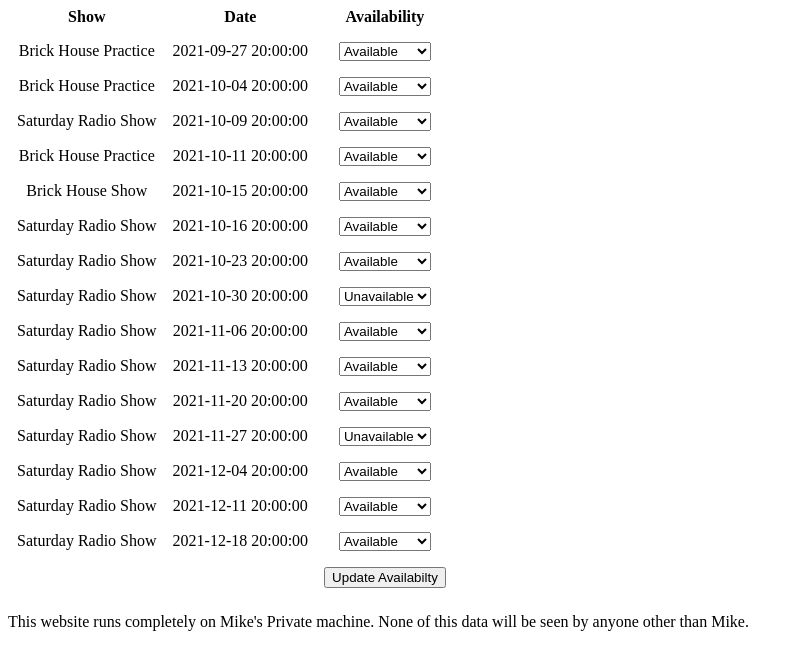
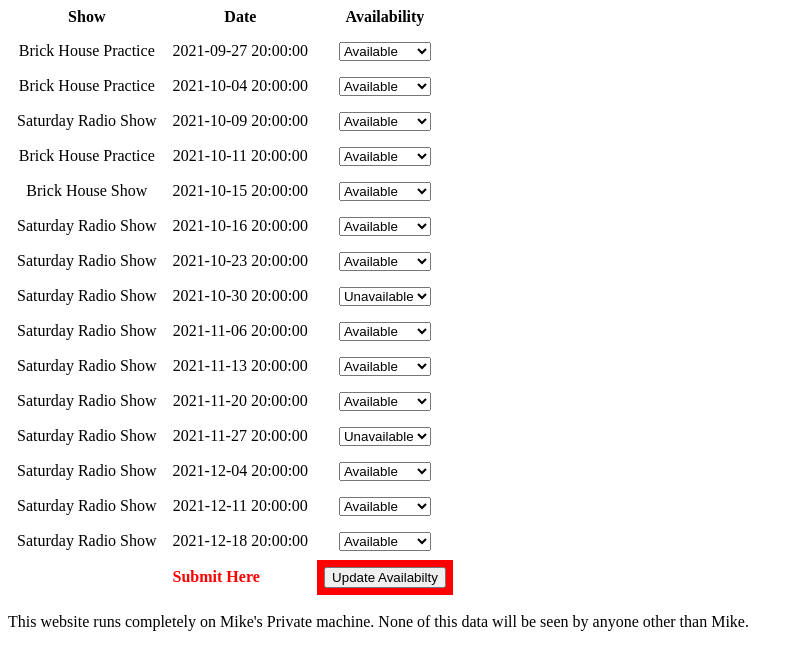
Before and after one commit to mfederw/schedulecast, a PHP site: page /user_home.php in a window 1280 px wide. Shown: the part 617-1264 px from the top of the page, without its empty margins (0-800 px from the left). Run offline with PHP 8.4, Linux system fonts and the light colour scheme; the visitor is signed in with stand-in values (Sample User, id 1); data comes from the database, SQL or seed files in the repository; data that the repository does not hold is empty.

Commit message:
Making the Update Availability button more obvious.

```diff
--- a/html/user_home.php
+++ b/html/user_home.php
@@ -144,7 +144,7 @@ if ($sql2 != "") {
 		echo "</td><td><font color='red'>$note</font></td></tr>\n";
 	}
 	if ($first == 0) {
-		echo "<tr><td></td><td></td><td><input type='submit' value='Update Availabilty'></td></tr>\n";
+		echo "<tr><td></td><td><font color=red><b>Submit Here</b></font></td><td bgcolor=red><input type='submit' value='Update Availabilty'></td></tr>\n";
 		echo "</form>\n";
 		echo "</table>\n";
 	}
```
